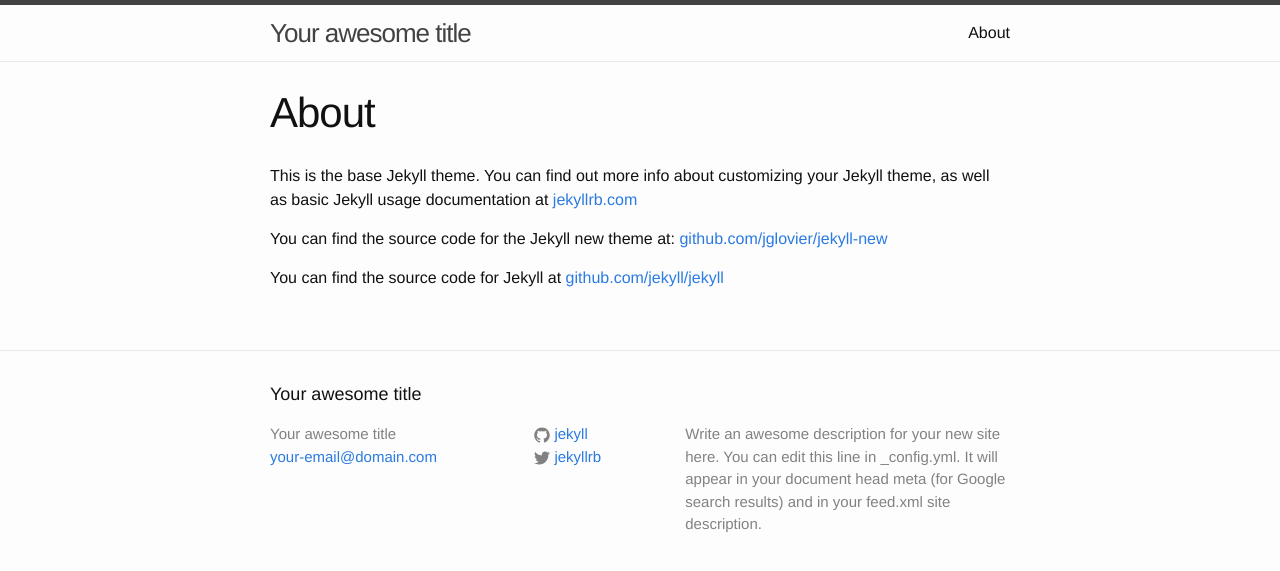
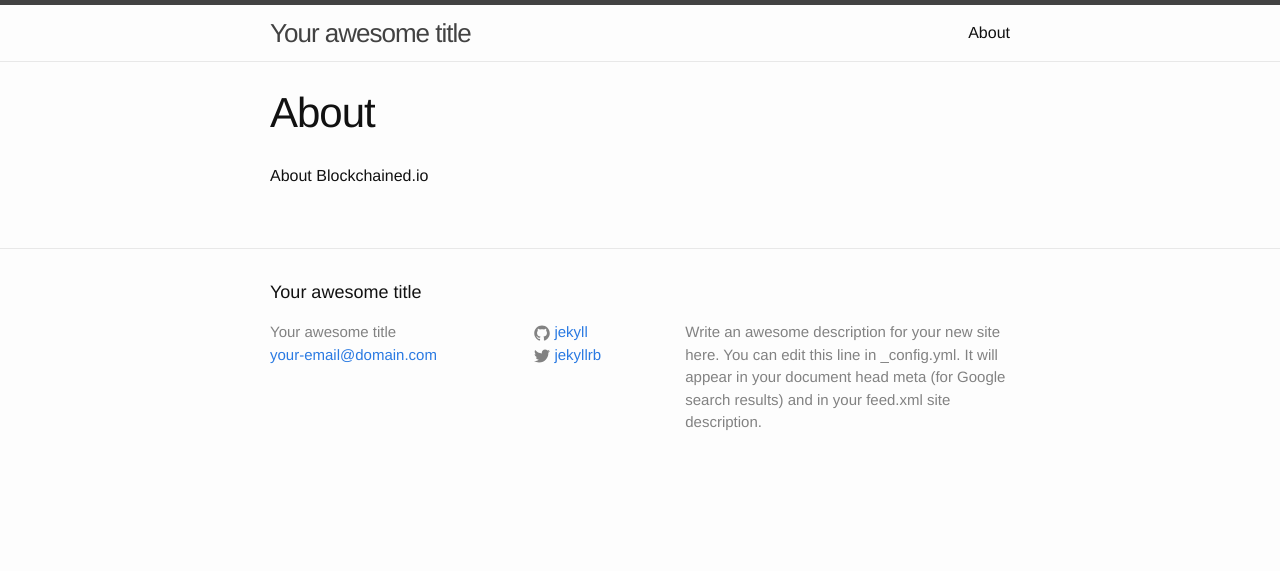
Before and after one commit to briandoll/blockchained.io, a Jekyll site: the page built from about.md, in a window 1280 px wide. Shown: the top 571 px of the page. Built offline with Jekyll 4.4.1, drawn with Linux system fonts in a browser that asks for light colours.

Commit message:
init about page

```diff
--- a/about.md
+++ b/about.md
@@ -4,8 +4,4 @@
 permalink: /about/
 ---
 
-This is the base Jekyll theme. You can find out more info about customizing your Jekyll theme, as well as basic Jekyll usage documentation at [jekyllrb.com](http://jekyllrb.com/)
-
-You can find the source code for the Jekyll new theme at: [github.com/jglovier/jekyll-new](https://github.com/jglovier/jekyll-new)
-
-You can find the source code for Jekyll at [github.com/jekyll/jekyll](https://github.com/jekyll/jekyll)
+About Blockchained.io
```
